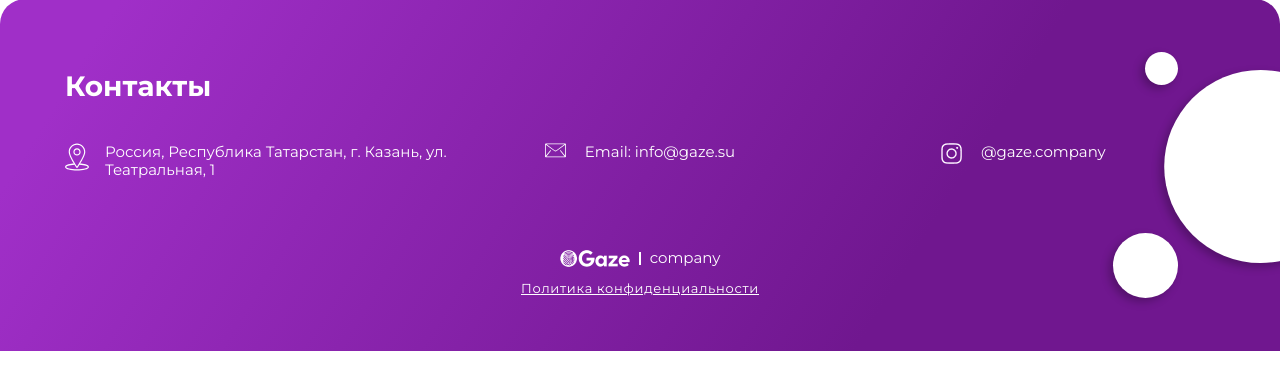
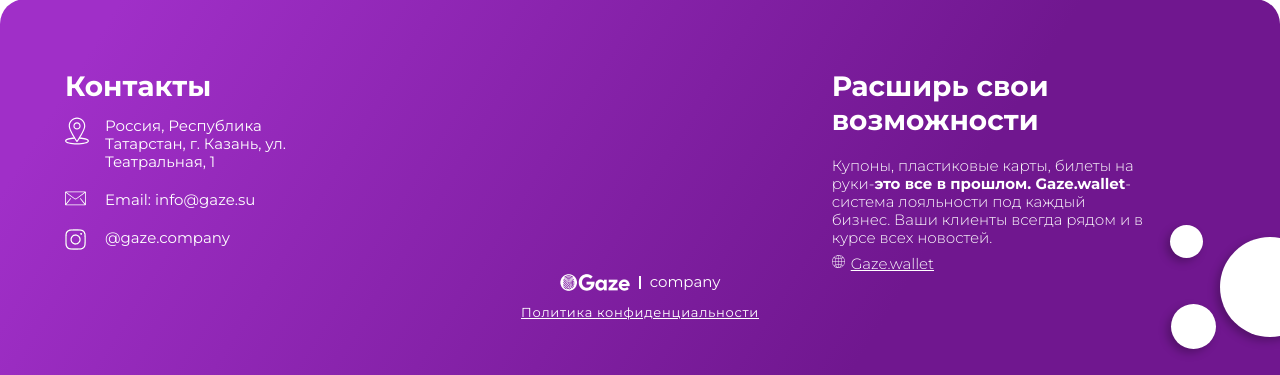
Before and after one commit to kotlyarDG/gaze.github.io, a PHP site: page / in a window 1280 px wide. Shown: the part 6090-6465 px from the top of the page. Before the commit the page ends 6441 px from the top, so only its background shows below. Run offline with PHP 8.4, Linux system fonts and the light colour scheme.

Commit message:
footer fix

```diff
--- a/#source/scss/_footer.scss
+++ b/#source/scss/_footer.scss
@@ -18,6 +18,15 @@
 
 		@media (max-width: $sm) {
 			max-width: 90%;
+		}
+	}
+
+	&__flex {
+		display: flex;
+		justify-content: space-between;
+
+		@media (max-width: $xs) {
+			flex-direction: column;
 		}
 	}
 
@@ -51,8 +60,20 @@
 		top: 15%;
 		right: 8%;
 
+		@media (max-width: $lg) {
+			top: 60%;
+			right: 6%;
+		}
+
 		@media (max-width: $md) {
-			top: 45%;
+			top: 65%;
+		}
+		@media (max-width: $xs) {
+			top: 73%;
+			right: 8%;
+		}
+		@media (max-width: 580px) {
+			display: none;
 		}
 	}
 
@@ -66,9 +87,24 @@
 		bottom: 15%;
 		right: 8%;
 
-		@media (max-width: $md) {
+		@media (max-width: $lg) {
 			width: 45px;
 			height: 45px;
+			bottom: 7%;
+			right: 5%;
+		}
+
+		@media (max-width: $md) {
+			bottom: 4%;
+			right: 6%;
+		}
+
+		@media (max-width: $xs) {
+			right: 8%;
+		}
+
+		@media (max-width: 580px) {
+			display: none;
 		}
 	}
 
@@ -83,16 +119,65 @@
 		right: 0;
 		transform: translateX(40%);
 
-		@media (max-width: $md) {
+		@media (max-width: $lg) {
 			width: 100px;
 			height: 100px;
+			bottom: 10%;
+		}
+
+		@media (max-width: $md) {
+			bottom: 7%;
+		}
+
+		@media (max-width: $xs) {
+		}
+
+		@media (max-width: 580px) {
+			display: none;
+		}
+	}
+
+	&__text {
+		font-weight: 300;
+		font-size: 15px;
+		line-height: 18px;
+
+		color: #fff;
+		margin: 20px 0 8px 0;
+
+		span {
+			font-weight: bold;
+		}
+
+		max-width: 313px;
+	}
+
+	&__link {
+		font-weight: 300;
+		font-size: 15px;
+		line-height: 18px;
+		text-decoration-line: underline;
+		position: relative;
+		color: #fff;
+		padding: 0 0 0 19px;
+
+		&::before {
+			content: url("../images/system_img/radar/footer/globe.svg");
+			position: absolute;
+			top: 0;
+			left: 0;
 		}
 	}
 }
 .item-footer {
 	display: flex;
 	flex: 0 1 33.333%;
-	justify-content: center;
+	justify-content: flex-start;
+	margin: 0 0 20px 0;
+
+	&:last-child {
+		margin: 0 0 0 0;
+	}
 
 	@media (max-width: $xs) {
 		justify-content: flex-start;
@@ -103,14 +188,6 @@
 		}
 	}
 
-	&--wallet {
-		justify-content: flex-start;
-		margin: 0 0 20px 0;
-
-		&:last-child {
-			margin: 0 0 0 0;
-		}
-	}
 	&__img {
 		flex: 0 0 28px;
 		margin: 0 12px 0 0;
@@ -135,6 +212,10 @@
 	flex-direction: column;
 	align-items: center;
 	width: 100%;
+
+	@media (max-width: $xs) {
+		margin: 50px 0 0 0;
+	}
 	&__logo-block {
 		display: flex;
 		align-items: center;
--- a/css/style.css
+++ b/css/style.css
@@ -3705,6 +3705,24 @@
   }
 }
 
+.footer-radar__flex {
+  display: -webkit-box;
+  display: -ms-flexbox;
+  display: flex;
+  -webkit-box-pack: justify;
+      -ms-flex-pack: justify;
+          justify-content: space-between;
+}
+
+@media (max-width: 768px) {
+  .footer-radar__flex {
+    -webkit-box-orient: vertical;
+    -webkit-box-direction: normal;
+        -ms-flex-direction: column;
+            flex-direction: column;
+  }
+}
+
 .footer-radar__title {
   color: #fff;
 }
@@ -3740,9 +3758,29 @@
   right: 8%;
 }
 
+@media (max-width: 1336px) {
+  .footer-radar__ellipse-1 {
+    top: 60%;
+    right: 6%;
+  }
+}
+
 @media (max-width: 1199px) {
   .footer-radar__ellipse-1 {
-    top: 45%;
+    top: 65%;
+  }
+}
+
+@media (max-width: 768px) {
+  .footer-radar__ellipse-1 {
+    top: 73%;
+    right: 8%;
+  }
+}
+
+@media (max-width: 580px) {
+  .footer-radar__ellipse-1 {
+    display: none;
   }
 }
 
@@ -3758,10 +3796,31 @@
   right: 8%;
 }
 
-@media (max-width: 1199px) {
+@media (max-width: 1336px) {
   .footer-radar__ellipse-2 {
     width: 45px;
     height: 45px;
+    bottom: 7%;
+    right: 5%;
+  }
+}
+
+@media (max-width: 1199px) {
+  .footer-radar__ellipse-2 {
+    bottom: 4%;
+    right: 6%;
+  }
+}
+
+@media (max-width: 768px) {
+  .footer-radar__ellipse-2 {
+    right: 8%;
+  }
+}
+
+@media (max-width: 580px) {
+  .footer-radar__ellipse-2 {
+    display: none;
   }
 }
 
@@ -3780,11 +3839,55 @@
           transform: translateX(40%);
 }
 
-@media (max-width: 1199px) {
+@media (max-width: 1336px) {
   .footer-radar__ellipse-3 {
     width: 100px;
     height: 100px;
-  }
+    bottom: 10%;
+  }
+}
+
+@media (max-width: 1199px) {
+  .footer-radar__ellipse-3 {
+    bottom: 7%;
+  }
+}
+
+@media (max-width: 580px) {
+  .footer-radar__ellipse-3 {
+    display: none;
+  }
+}
+
+.footer-radar__text {
+  font-weight: 300;
+  font-size: 15px;
+  line-height: 18px;
+  color: #fff;
+  margin: 20px 0 8px 0;
+  max-width: 313px;
+}
+
+.footer-radar__text span {
+  font-weight: bold;
+}
+
+.footer-radar__link {
+  font-weight: 300;
+  font-size: 15px;
+  line-height: 18px;
+  -webkit-text-decoration-line: underline;
+          text-decoration-line: underline;
+  position: relative;
+  color: #fff;
+  padding: 0 0 0 19px;
+}
+
+.footer-radar__link::before {
+  content: url("../images/system_img/radar/footer/globe.svg");
+  position: absolute;
+  top: 0;
+  left: 0;
 }
 
 .item-footer {
@@ -3794,9 +3897,14 @@
   -webkit-box-flex: 0;
       -ms-flex: 0 1 33.333%;
           flex: 0 1 33.333%;
-  -webkit-box-pack: center;
-      -ms-flex-pack: center;
-          justify-content: center;
+  -webkit-box-pack: start;
+      -ms-flex-pack: start;
+          justify-content: flex-start;
+  margin: 0 0 20px 0;
+}
+
+.item-footer:last-child {
+  margin: 0 0 0 0;
 }
 
 @media (max-width: 768px) {
@@ -3809,17 +3917,6 @@
   .item-footer:last-child {
     margin: 0 0 0 0;
   }
-}
-
-.item-footer--wallet {
-  -webkit-box-pack: start;
-      -ms-flex-pack: start;
-          justify-content: flex-start;
-  margin: 0 0 20px 0;
-}
-
-.item-footer--wallet:last-child {
-  margin: 0 0 0 0;
 }
 
 .item-footer__img {
@@ -3855,6 +3952,12 @@
       -ms-flex-align: center;
           align-items: center;
   width: 100%;
+}
+
+@media (max-width: 768px) {
+  .block-ps {
+    margin: 50px 0 0 0;
+  }
 }
 
 .block-ps__logo-block {
--- a/index.html
+++ b/index.html
@@ -488,8 +488,10 @@
 
 		<footer id="footer-radar" class="footer-radar anchor-section">
 			<div class="footer-radar__wrapper">
+				<div class="footer-radar__flex">
+					<div class="footer-wallet__column">
 						<p class="footer-radar__title title">Контакты</p>
-				<div class="footer-radar__items">
+						<div class="footer-wallet__items">
 							<div class="footer-radar__item item-footer">
 								<div class="item-footer__img"><img src="images/system_img/radar/footer/map.svg" alt=""></div>
 								<p class="item-footer__text">Россия, Республика Татарстан, г. Казань, ул. Театральная, 1</p>
@@ -503,6 +505,16 @@
 								<p class="item-footer__text">@gaze.company</p>
 							</a>
 						</div>
+					</div>
+					<div class="footer-wallet__column">
+						<p class="footer-radar__title title">Расширь свои возможности</p>
+						<p class="footer-radar__text">Купоны, пластиковые карты, билеты на руки-<span>это все в прошлом.
+								Gaze.wallet</span>-система лояльности под каждый бизнес. Ваши клиенты всегда рядом и в курсе
+							всех новостей.</p>
+						<a href="wallet.html" class="footer-radar__link">Gaze.wallet</a>
+					</div>
+				</div>
+
 				<div class="footer-radar__block block-ps">
 					<div class="block-ps__logo-block">
 						<div class="block-ps__logo"><img src="images/system_img/radar/footer/logo_white.png" alt=""></div>
--- a/js/script-main.js
+++ b/js/script-main.js
@@ -12,7 +12,6 @@
 
 			setInterval(function () {
 				$('#' + id)[0].click();
-				// $($(this).attr('data-index')).click();
 			}, 400);
 		});
 	}
--- a/wallet.html
+++ b/wallet.html
@@ -331,7 +331,7 @@
 					<div class="footer-wallet__column">
 						<p class="footer-wallet__title">Контакты</p>
 						<div class="footer-wallet__items">
-							<div class="footer-wallet__item item-footer item-footer--wallet">
+							<div class="footer-radar__item item-footer item-footer--wallet">
 								<div class="item-footer__img"><img src="images/system_img/wallet/footer/01.svg" alt=""></div>
 								<p class="item-footer__text item-footer__text--wallet">Россия, Республика Татарстан, г. Казань,
 									ул. Театральная, 1</p>
@@ -356,7 +356,7 @@
 						<p class="footer-wallet__title">Хочешь большего?</p>
 						<p class="footer-wallet__text">Компания Gaze предлагает ознакомится с разработкой Gaze.radar.
 							Благодаря ему ты сможешь узнавать свою целевую аудиторию и настроить таргетированную рекламму.</p>
-						<p class="footer-wallet__link">Gaze.radar</p>
+						<a href="index.html" class="footer-wallet__link">Gaze.radar</a>
 					</div>
 				</div>
 				<div class="footer-radar__block block-ps">
```
Also changed, not shown: images/system_img/radar/footer/globe.svg (added). Lines whose indentation alone changed are shown as unchanged.
